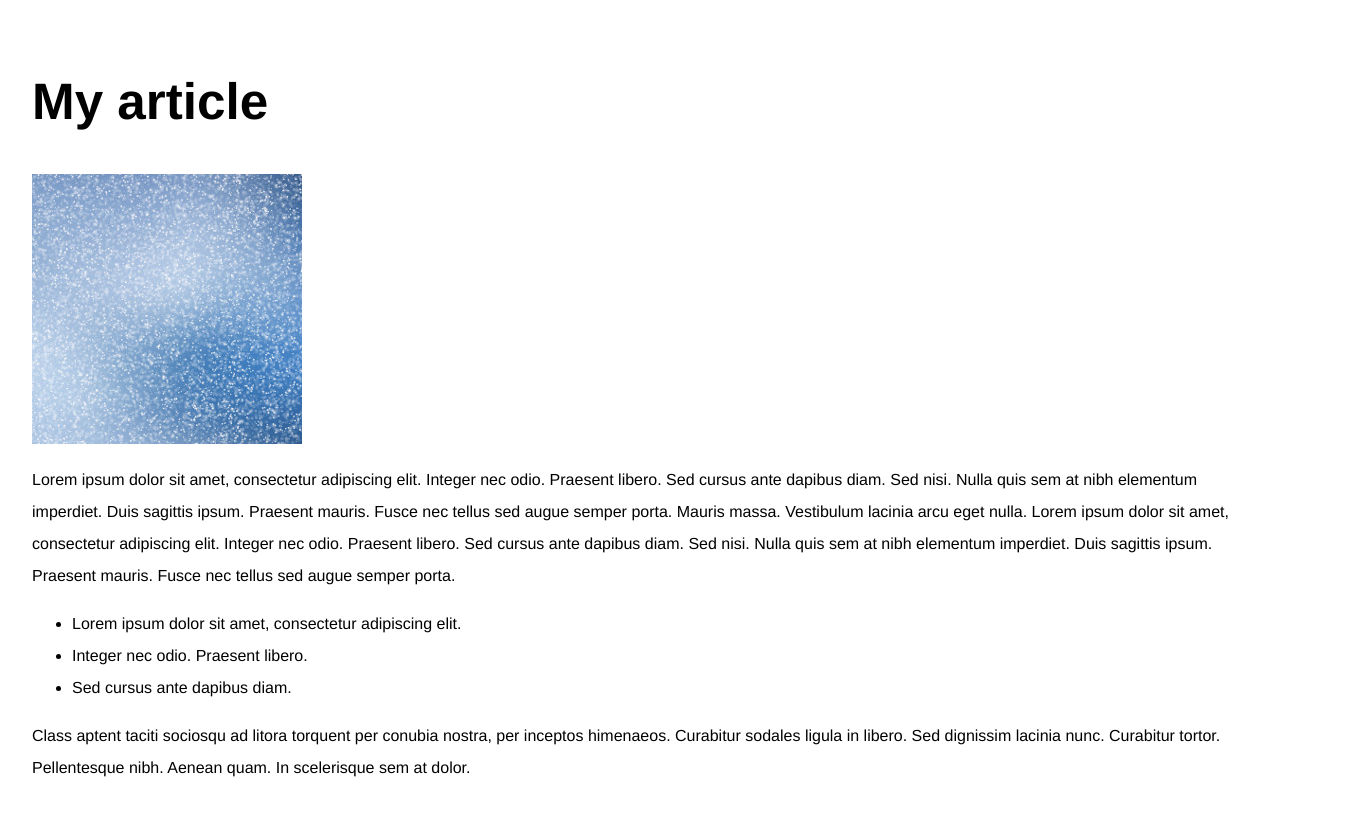
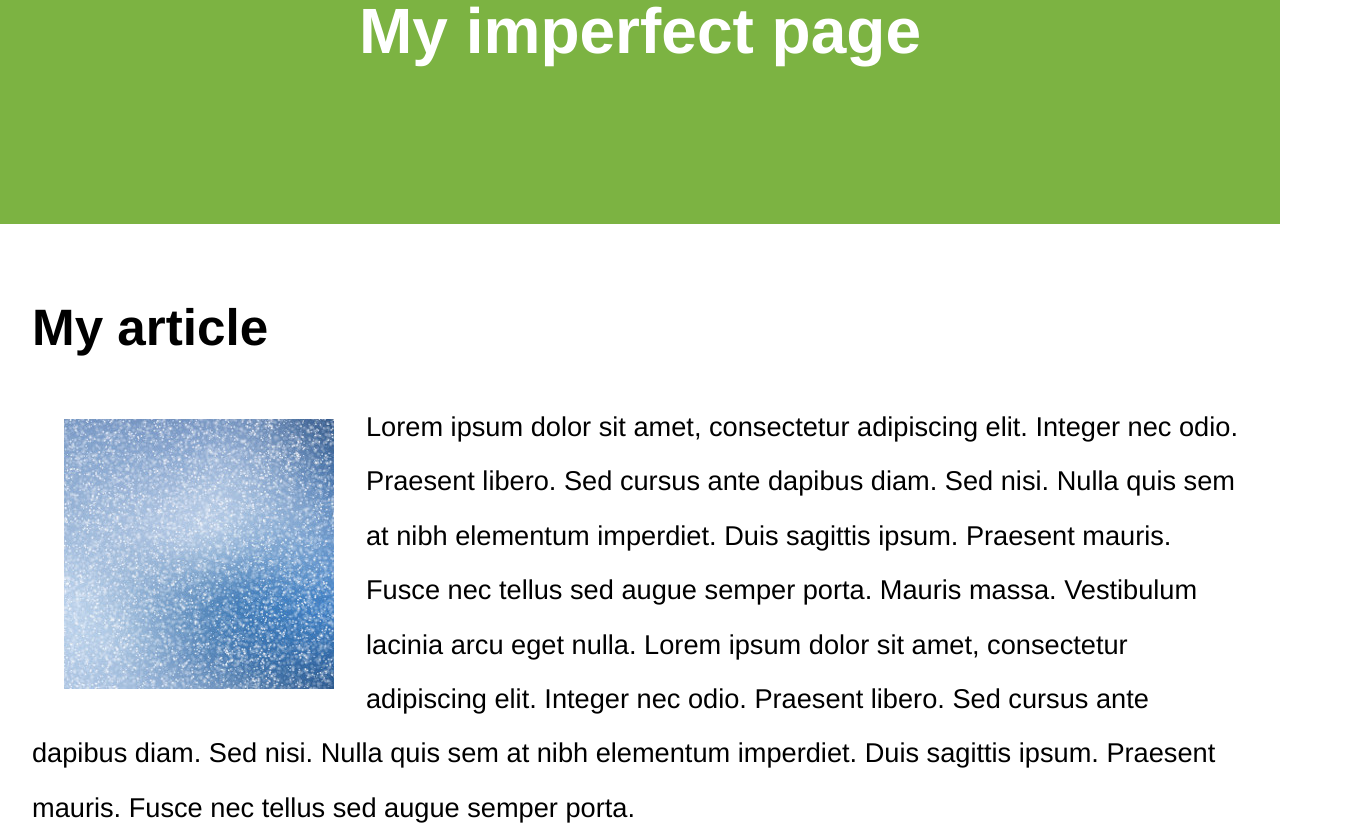
Before and after one commit to otter-codes/css-exercises-soljeggers, a plain HTML site: page debugging_css/index.html in a window 1280 px wide. Shown: the top 838 px of the page, 1350 px wide, since content can reach past the window. Drawn offline with Linux system fonts and the light colour scheme.

Commit message:
- Debugged CSS

```diff
--- a/debugging_css/style.css
+++ b/debugging_css/style.css
@@ -18,14 +18,14 @@ h2 {
   font-size: 3.2em;
 }
 
-pl,i {
+p{
   font-size: 1.7em;
 }
 
 /* header and footer */
 header, footer {
-  background-colour: #7cb342;
-  height: 10em
+  background-color: #7cb342;
+  height: 10em;
   padding: 2em;
 }
 
@@ -35,7 +35,7 @@ h1, footer p {
 }
 
 footer li {
-  float: left
+  float: left;
   list-style-type: none;
   padding:0.5em;
 }
@@ -59,6 +59,6 @@ main p, main li {
 }
 
 img {
-  float: left
+  float: left;
   margin: 1.2em 2em;
 }
```
